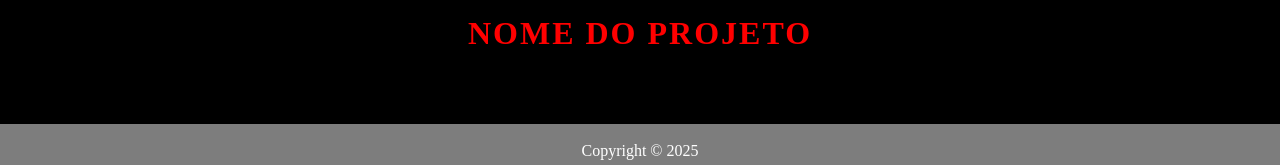
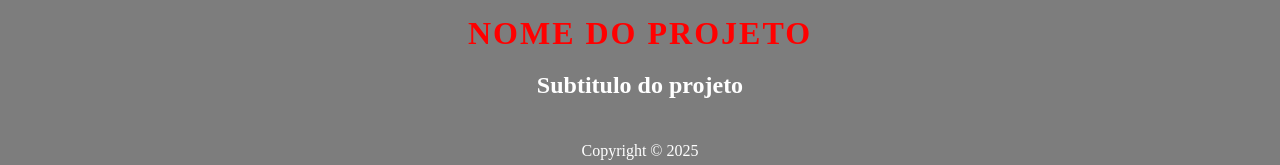
Before and after one commit to Mrrobot071/Estrutura-site, a plain HTML site: page index.html in a window 1280 px wide. Shown: the top 165 px of the page. Drawn offline with Linux system fonts and the light colour scheme.

Commit message:
Update index.html

```diff
--- a/index.html
+++ b/index.html
@@ -7,7 +7,7 @@
   <link rel="stylesheet" href="https://cdnjs.cloudflare.com/ajax/libs/font-awesome/6.0.0/css/all.min.css">
   <title>Nome1</title>
   <style>
-  html, body {
+    html, body {
   margin: 0;
   padding: 0;
   height: 100%; /* Garante que a altura seja 100% da viewport */
@@ -22,7 +22,9 @@ body {
   flex: 1; /* Faz a área principal ocupar o espaço disponível */
 }
     header {
-      background-color: black;
+      background-color: rgba(0, 0, 0, 0.51);
+      backdrop-filter: blur(10px);
+      color: white;
       text-align: center;
       padding: 15px 0 5px;
     }
```
